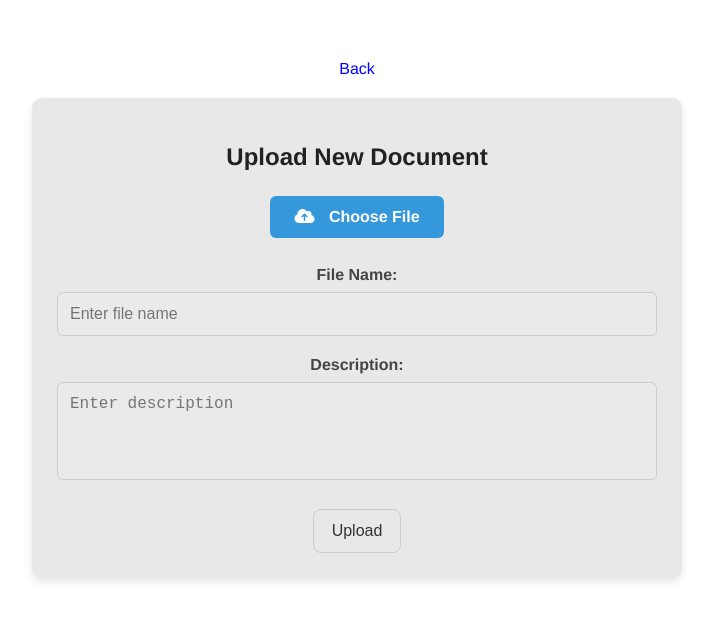
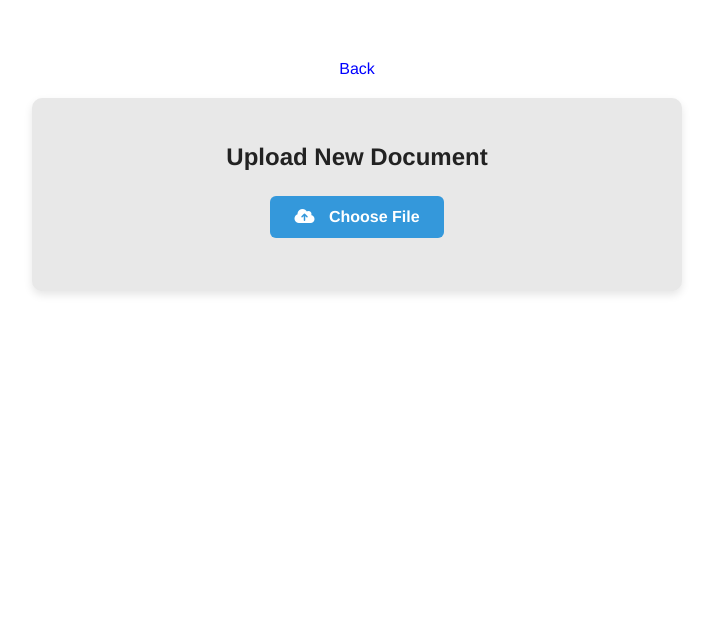
Before and after one commit to zhoracementov/testproj, a Vue app in the folder frontend-vue/: page /upload in a window 1280 px wide. Shown: the top 620 px of the page, without its empty margins (283-996 px from the left). Built offline with nearby package versions, Linux system fonts and the light colour scheme.

Commit message:
front - simpler upload component before file selection

```diff
--- a/frontend-vue/src/components/UploadDocumentComponent.vue
+++ b/frontend-vue/src/components/UploadDocumentComponent.vue
@@ -1,8 +1,7 @@
 <template>
     <div class="document-upload-container">
-      <h2>Upload New Document</h2>
+      <h2>{{ fileName || 'Upload New Document' }}</h2>
 
-      <!-- Кнопка для выбора файла с иконкой -->
       <div class="field">
         <label for="fileUpload" class="upload-label">
           <i class="fas fa-cloud-upload-alt"></i> Choose File
@@ -16,8 +15,7 @@
         />
       </div>
 
-      <!-- Поля для ввода названия и описания -->
-      <div class="field">
+      <div class="field" v-if="file">
         <label for="fileName">File Name:</label>
         <input
           id="fileName"
@@ -29,7 +27,7 @@
         />
       </div>
 
-      <div class="field">
+      <div class="field" v-if="file">
         <label for="description">Description:</label>
         <textarea
           id="description"
@@ -41,7 +39,7 @@
         ></textarea>
       </div>
 
-      <div class="actions">
+      <div class="actions" v-if="file">
         <button class="primary-button" @click="uploadDocument">Upload</button>
       </div>
     </div>
```
